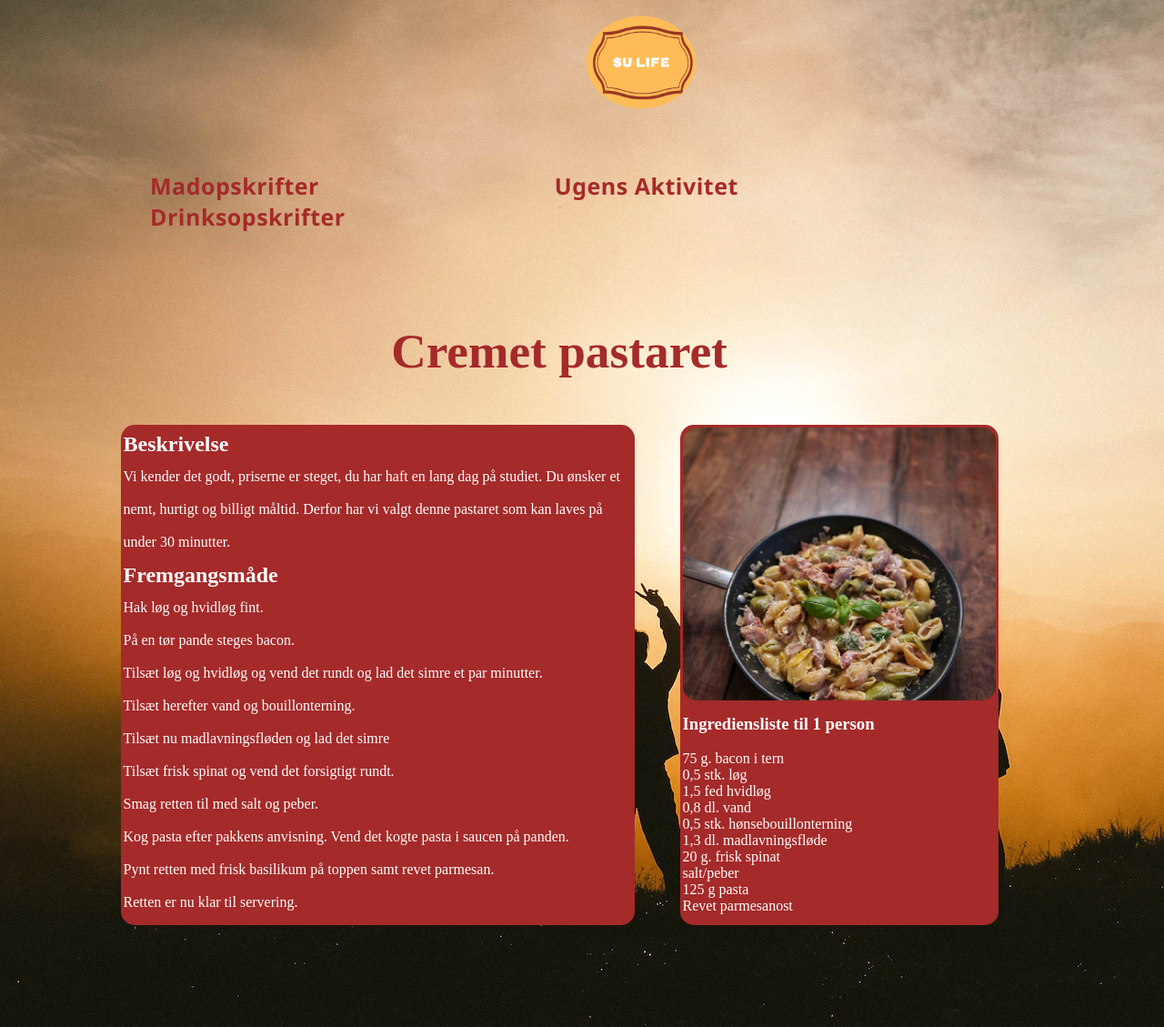
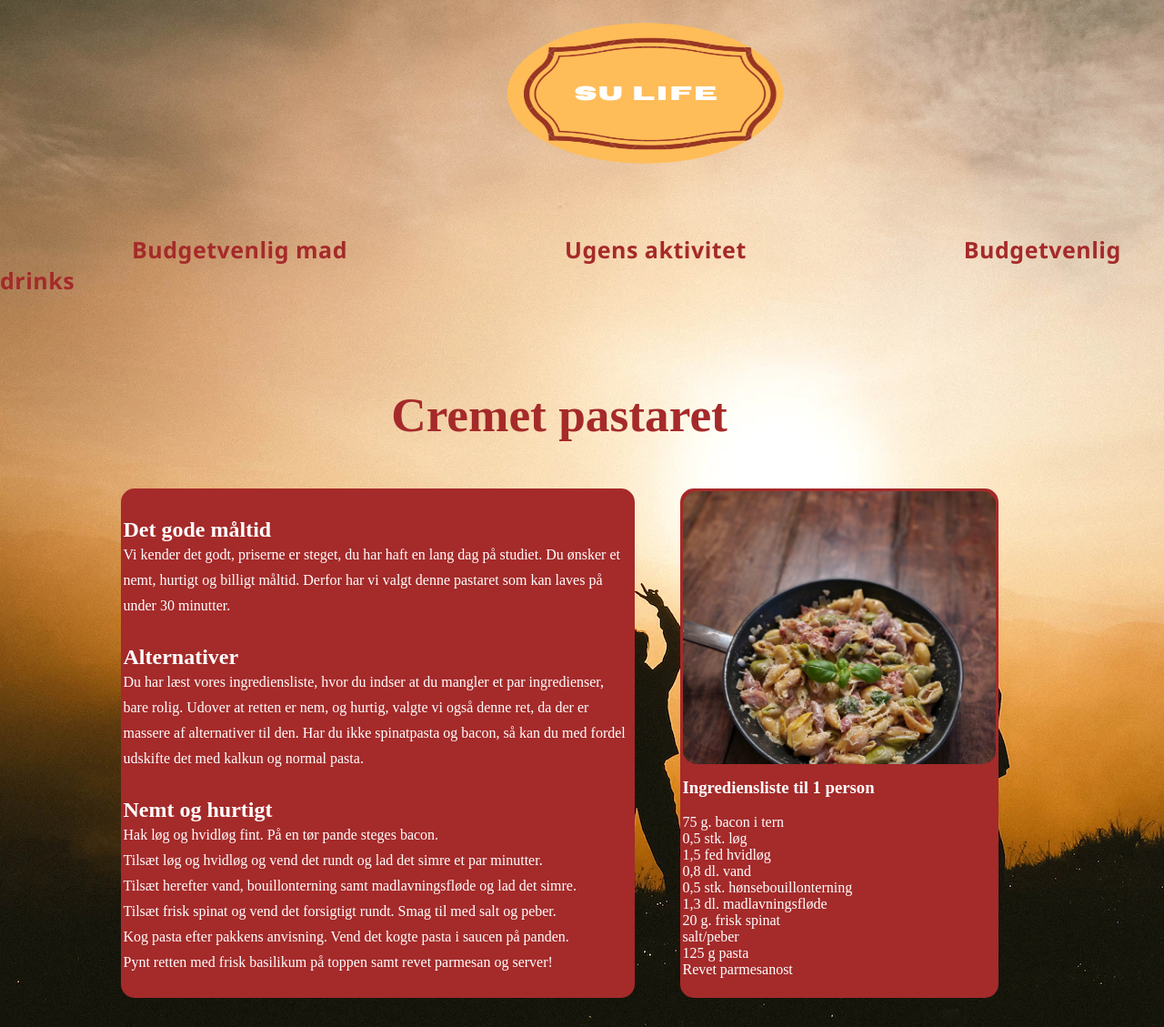
Before and after one commit to AsoFirst/Onlinemagazin, a plain HTML site: page artikel1.html in a window 1280 px wide. Shown: the part 31-1160 px from the top of the page at 91% size. Drawn offline with Linux system fonts and the light colour scheme.

Commit message:
Add files via upload

```diff
--- a/artikel1.html
+++ b/artikel1.html
@@ -22,9 +22,9 @@
     <nav>
 
 
-     <a href="artikel1.html">Madopskrifter</a>
-     <a href="artikel3.html"> Ugens Aktivitet</a>
-     <a href="artikel2.html">Drinksopskrifter</a>
+     <a href="artikel1.html"> Budgetvenlig mad</a>
+     <a href="artikel3.html"> Ugens aktivitet</a>
+     <a href="artikel2.html"> Budgetvenlig drinks</a>
 
     </nav>
 
@@ -61,33 +61,28 @@
 
         <div class="kort2">
 
-
-                  <h2>Beskrivelse</h2>
+                <br>
+                  <h2>Det gode måltid</h2>
 
                   <p> Vi kender det godt, priserne er steget, du har haft en lang dag på studiet. Du ønsker et nemt, hurtigt og billigt måltid. Derfor har vi valgt denne pastaret som kan laves på under 30 minutter.  </p>
+                <br>
+                  <h2>Alternativer</h2>
 
-                  <h2>Fremgangsmåde</h2>
+                  <p>Du har læst vores ingrediensliste, hvor du indser at du mangler et par ingredienser, bare rolig. Udover at retten er nem, og hurtig, valgte vi også denne ret, da der er massere af alternativer til den. Har du ikke spinatpasta og bacon, så kan du med fordel udskifte det med kalkun og normal pasta.</p>
+                <br>
+                  <h2>Nemt og hurtigt</h2>
 
-
-                <p> Hak løg og hvidløg fint.</p>
-
-                <p>På en tør pande steges bacon.</p>
+                <p> Hak løg og hvidløg fint. På en tør pande steges bacon.</p>
 
                 <p>Tilsæt løg og hvidløg og vend det rundt og lad det simre et par minutter.</p>
 
-                <p>Tilsæt herefter vand og bouillonterning.</p>
+                <p>Tilsæt herefter vand, bouillonterning samt madlavningsfløde og lad det simre.</p>
 
-                <p> Tilsæt nu madlavningsfløden og lad det simre </p>
-
-                <p>Tilsæt frisk spinat og vend det forsigtigt rundt.</p>
-
-                <p> Smag retten til med salt og peber. </p>
+                <p>Tilsæt frisk spinat og vend det forsigtigt rundt. Smag til med salt og peber.</p>
 
                 <p>Kog pasta efter pakkens anvisning. Vend det kogte pasta i saucen på panden.</p>
 
-                <p>Pynt retten med frisk basilikum på toppen samt revet parmesan.</p>
-
-                <p> Retten er nu klar til servering.</p>
+                <p>Pynt retten med frisk basilikum på toppen samt revet parmesan og server!</p>
 
         </div>
 
--- a/mystyle.css
+++ b/mystyle.css
@@ -86,7 +86,7 @@ header a {text-decoration: none;
   padding: 0 0px;
   letter-spacing: 0.5px;
   font-family: 'Segoe UI', Tahoma, Geneva, Verdana, sans-serif;
-  margin-left: 165px;
+  margin-left: 145px;
   font-weight: 700;
 
 }
@@ -135,10 +135,10 @@ a:hover:after{
 #img{
 
     display: block;
-    margin-left: 630px;
+    margin-left: 520px;
     margin-right: auto;
-    height: 150px;
-    width: 150px;
+    height: 220px;
+    width: 380px;
     border-radius: 100px;
     padding-bottom: 15px;
 
--- a/mystyle1.css
+++ b/mystyle1.css
@@ -19,7 +19,7 @@
 
     background-color: brown;
     width: 350px;
-    height: 550px;
+    height: 560px;
     margin: 50px;
     border-radius: 15px;
     border-style: solid;
@@ -51,14 +51,14 @@
 
     background-color: brown;
     width: 565px;
-    height: 550px;
+    height: 560px;
     margin-top: 50px;
     border-radius: 15px;
     border-style: solid;
     border-color:brown;
     border-width: 3px;
     text-align: left;
-    line-height: 36px;
+    line-height: 28px;
     list-style-type: circle;}
 
 
--- a/mystyle2.css
+++ b/mystyle2.css
@@ -20,9 +20,9 @@ h5 { text-align: center;
 .kort3-image {
 
     background-color: brown;
-    width: 350px;
-    height: 450px;
-    margin: 35px;
+    width: 450px;
+    height: 475px;
+    margin: 30px;
     border-radius: 15px;
     border-style: solid;
     border-color:brown;
@@ -40,12 +40,12 @@ h5 { text-align: center;
 .kort2 {
 
     background-color: brown;
-    width: 350px;
-    height: 450px;
-    margin: 35px;
+    width: 480px;
+    height: 475px;
+    margin: 30px;
     border-radius: 15px;
     border-style: solid;
     border-color:brown;
     border-width: 3px;
-    line-height: 28px;
+    line-height: 24px;
 }
--- a/mystyle3.css
+++ b/mystyle3.css
@@ -47,8 +47,8 @@ border-radius: 15px;
 border-style: solid;
 border-color:brown;
 border-width: 3px;
-line-height: 20px;
-text-align: center;
+line-height: 25px;
+text-align: left;
 
 
 }
```
Also changed, not shown: artikel2.html (+14 -16 lines), artikel3.html (+13 -24 lines), index.html (+5 -5 lines).
